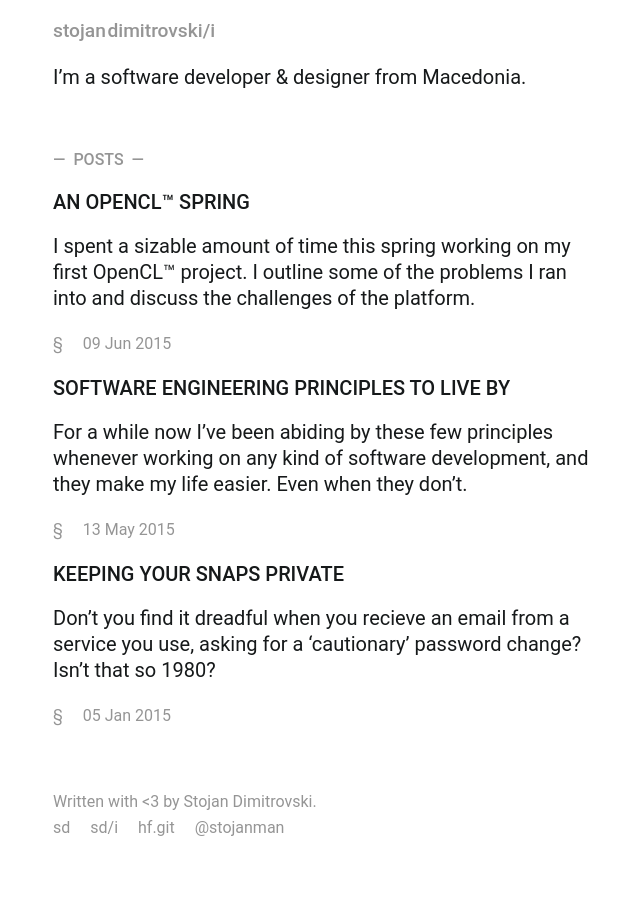
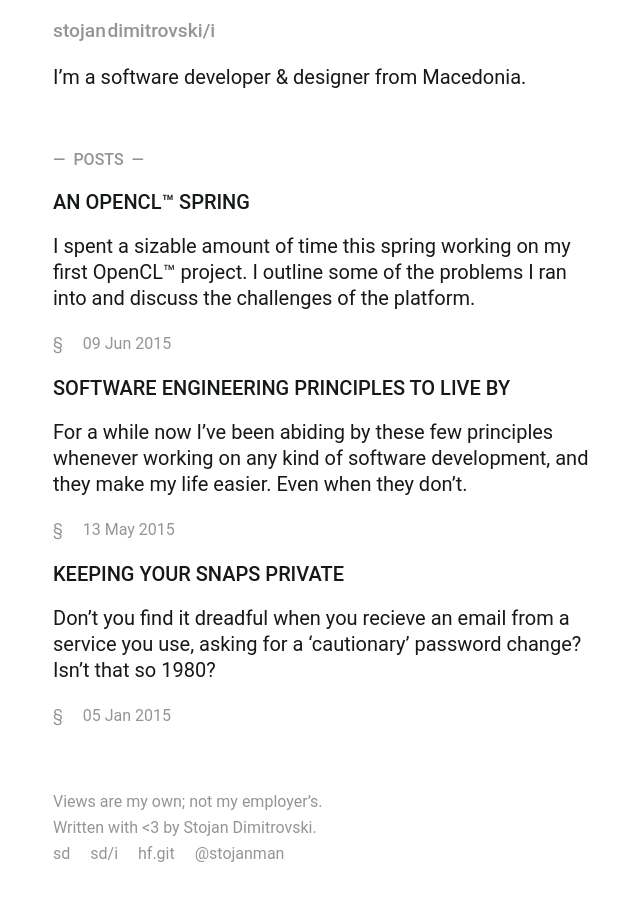
Before and after one commit to hf/hf.github.io, a Jekyll site: the page built from i/index.html, in a window 1280 px wide. Shown: the whole page, without its empty margins (317-957 px from the left). Built offline with Jekyll 4.4.1, drawn with Linux system fonts in a browser that asks for light colours.

Commit message:
Update i.html

```diff
--- a/_layouts/i.html
+++ b/_layouts/i.html
@@ -66,6 +66,7 @@
 
   <footer class="i">
     <div>
+      Views are my own; not my employer’s.<br />
       Written with &lt;3 by <a href="/" target="_blank">Stojan Dimitrovski</a>.
     </div>
 
```
